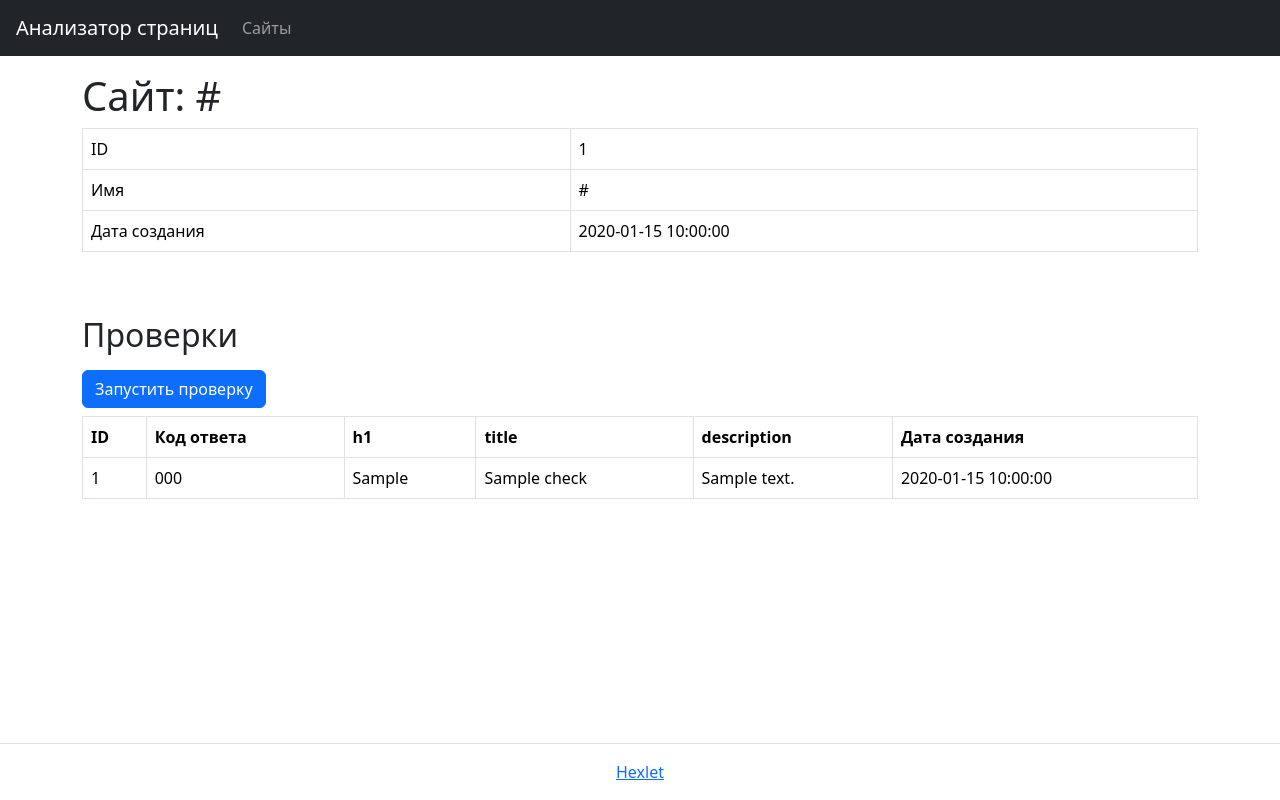
After one commit to VScheg/python-project-83, a Flask app: template page_analyzer/templates/show.html in a window 1280 px wide. The commit adds this page. Run offline with Flask 3, Linux system fonts and the light colour scheme; the template is opened without the code that fills it: most values are stand-ins (such as "Sample title", 1, 10 or a date in 2020).

Commit message:
added templates

```diff
--- a/page_analyzer/app.py
+++ b/page_analyzer/app.py
@@ -23,3 +23,8 @@ DATABASE_URL = os.getenv('DATABASE_URL')
 def index():
     messages = get_flashed_messages(with_categories=True)
     return render_template('base/index.html', messages=messages)
+
+
+@app.errorhandler(404)
+def page_not_found(e):
+    return render_template('404.html'), 404
--- a/page_analyzer/templates/base/index.html
+++ b/page_analyzer/templates/base/index.html
@@ -9,7 +9,7 @@
     <div class="col-12 col-md-10 col-lg-8 mx-auto border rounded-3 bg-light p-5">
       <h1 class="display-3">Анализатор страниц</h1>
       <p class="lead">Бесплатно проверяйте сайты на SEO-пригодность</p>
-
+      <form action="{{ url_for('url_post') }}" method="post" class="d-flex justify-content-center">
       <label for="text" class="visually-hidden">Url для проверки</label>
       <input type="text" name="url" placeholder="https://www.example.com" value=""  class="form-control form-control-lg" required>
       <input type="submit" class="btn btn-primary  btn-lg ms-3 px-5 text-uppercase mx-3" value="Проверить">
--- /dev/null
+++ b/page_analyzer/templates/show.html
@@ -0,0 +1,60 @@
+{% extends "base/layout.html" %}
+
+{% block content %}
+<div class="container-lg mt-3">
+      <h1>Сайт: {{ url_info.get('url') }}</h1>
+
+
+  <div class="table-responsive">
+    <table class="table table-bordered table-hover text-nowrap" data-test="url">
+      <tbody>
+        <tr>
+          <td>ID</td>
+          <td>{{ url_info.get('id') }}</td>
+        </tr>
+        <tr>
+          <td>Имя</td>
+          <td>{{ url_info.get('url') }}</td>
+        </tr>
+        <tr>
+          <td>Дата создания</td>
+          <td>{{ url_info.get('created_at') }}</td>
+        </tr>
+      </tbody>
+    </table>
+  </div>
+
+    <h2 class="mt-5 mb-3">Проверки</h2>
+    <form method="post" action="{{ url_for('url_checks', id=url_info.get('id')) }}">
+    <input type="submit" class="btn btn-primary" value="Запустить проверку">
+    </form>
+
+  <div>
+    <table class="table table-bordered table-hover mt-2" data-test="checks">
+    <thead>
+      <tr>
+        <th>ID</th>
+        <th>Код ответа</th>
+        <th>h1</th>
+        <th>title</th>
+        <th>description</th>
+        <th>Дата создания</th>
+      </tr>
+    </thead>
+      <tbody>
+      {% for check in checks %}
+      <tr>
+        <td>{{ check.get('id') }}</td>
+        <td>{{ check.get('status_code') }}</td>
+        <td>{{ check.get('h1') }}</td>
+        <td>{{ check.get('title') }}</td>
+        <td>{{ check.get('description') }}</td>
+        <td>{{ check.get('created_at') }}</td>
+      </tr>
+      {% endfor %}
+    </tbody>
+    </table>
+  </div>
+
+    </div>
+{% endblock %}
```
Also changed, not shown: page_analyzer/templates/404.html (added, +12 -0 lines), page_analyzer/templates/index.html (added, +36 -0 lines). Lines whose indentation alone changed are shown as unchanged.
